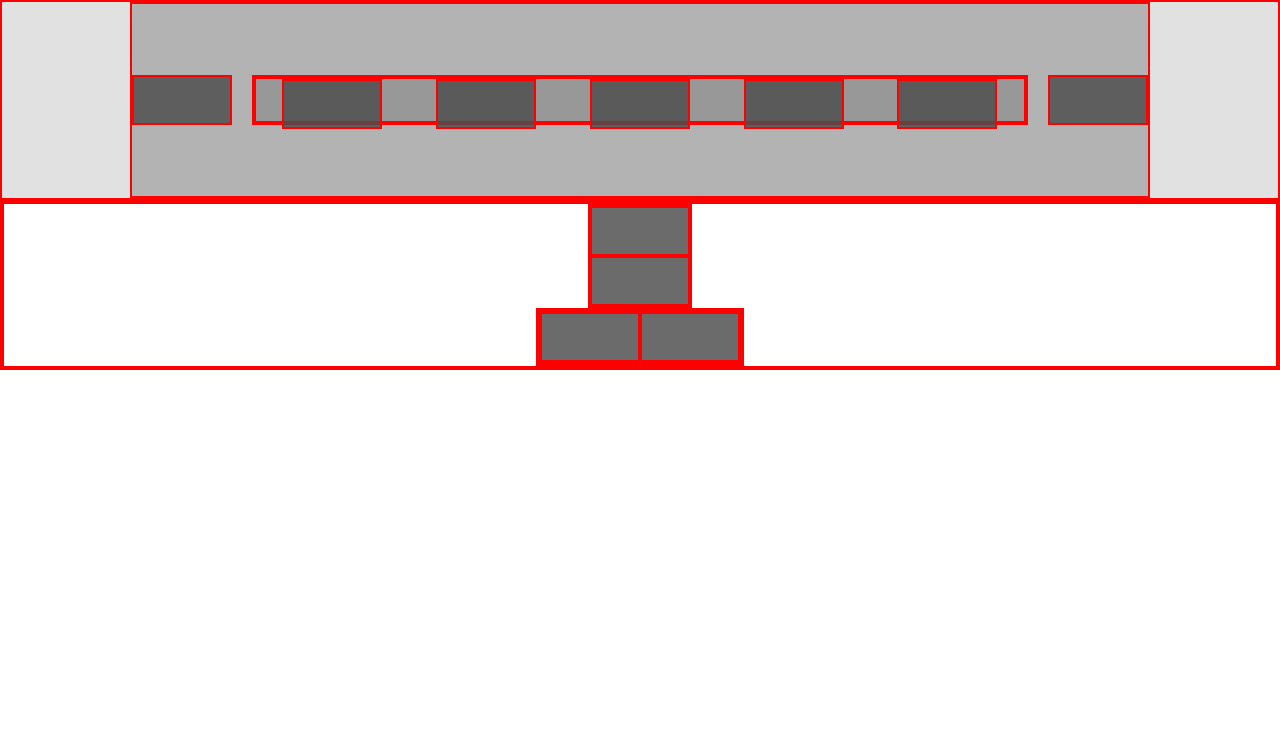
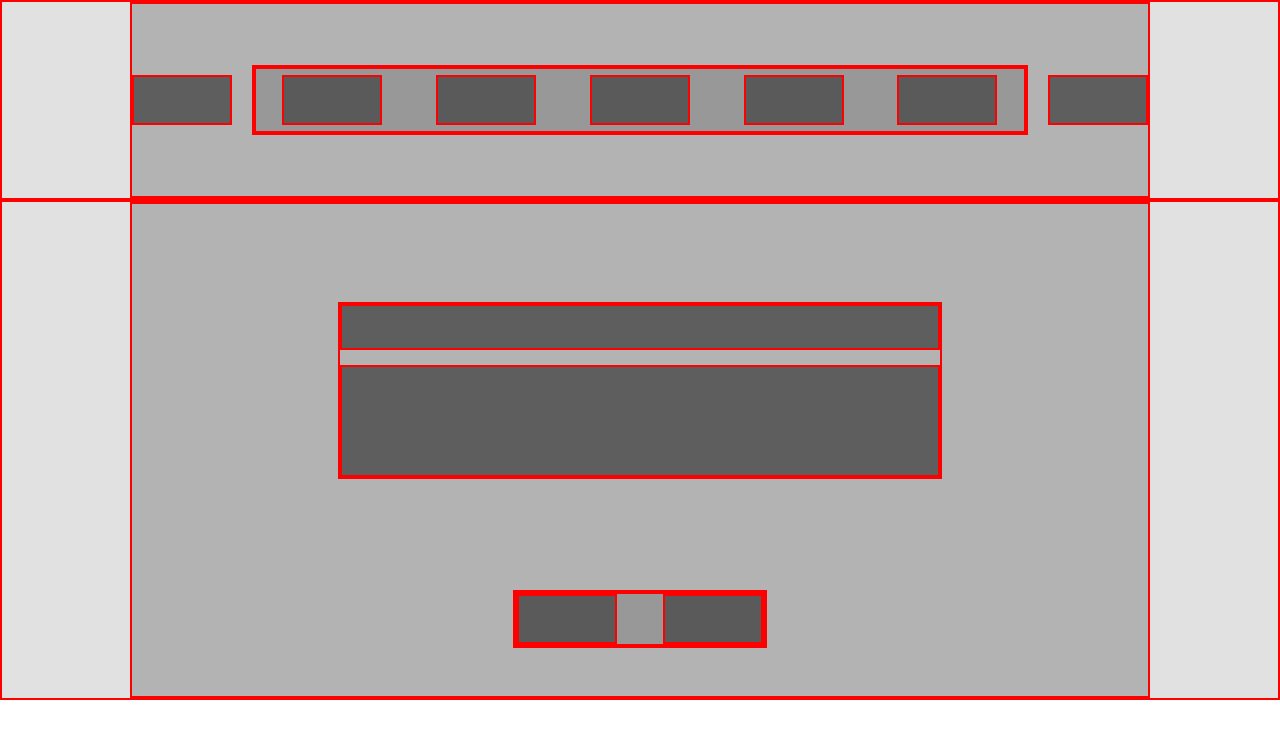
Before and after one commit to danilopiccinni/htmlcss-struttura-discord, a plain HTML site: page index.html in a window 1280 px wide. Drawn offline with Linux system fonts and the light colour scheme.

Commit message:
build: style header con tutti gli elementi

```diff
--- a/css/style.css
+++ b/css/style.css
@@ -19,6 +19,7 @@ div.cont-nav{
 
 
 /* probabilmente dopo varrà per tutto il progetto */
+    max-width: 80%;
     height: 100%;
     margin-left: auto;
     margin-right: auto;
@@ -36,7 +37,7 @@ div.links {
     width: 80%;
 
                      /* debug */
-                        height: 50px;
+                        height: 70px;
                         background-color: rgba(65, 65, 65, 0.229);
                     /* /debug */
 }
@@ -75,10 +76,40 @@ ul.links{
                         }
                 /* /debug nav*/
 
+
+
+
+
+
+
+header {
+    width: 100%;
+    height: 500px;
+
+                        /* debug */
+                        background-color: rgba(128, 128, 128, 0.239);
+                        /* /debug */
+
+
+}
+
+
 div.cont-header {
     display: flex;
     align-items: center;
     flex-direction: column;
+    flex-wrap: wrap;
+    justify-content: space-around;
+
+    gap: 15px;
+
+    padding-top: 50px;
+    max-width: 80%;
+
+                        /* debug */
+                        background-color: rgba(118, 117, 117, 0.423);
+                        /* /debug */
+
 
 /* probabilmente dopo varrà per tutto il progetto */
     height: 100%;
@@ -88,32 +119,52 @@ div.cont-header {
 }
 
 ul.link-header {
+    width: 250px;
+
     display: flex;
     flex-direction: row;
+    justify-content: space-between;
 
     list-style-type: none;
+
+                        /* debug */
+                        background-color: rgba(65, 65, 65, 0.229);
+                        /* /debug */
 }
+
+div.cont-title {
+    display: flex;
+    flex-direction: column;
+
+    gap: 15px;
+
+    height: 40%;
+}
+
                         /* dwbug */
                         ul.link-header li{
                             width: 100px;
                             height: 50px;
                             background-color: rgba(78, 78, 78, 0.831);
+
                         }
 
-                        .title-descript {
-                            width: 100px;
-                            height: 50px;
-                            background-color: rgba(78, 78, 78, 0.831);
-                        }
-
-                        .title {
-                            width: 100px;
-                            height: 50px;
+                        p {
+                            width: 600px;
+                            height: 200px;
                             background-color: rgba(78, 78, 78, 0.831);
                         }
 
                         h1 {
                             width: 600px;
-                            height: 200px;
+                            height: 80px;
+                            background-color: rgba(78, 78, 78, 0.831);
                         }
+
+
+
+
+
+
+
                         /* debug */
--- a/index.html
+++ b/index.html
@@ -78,13 +78,15 @@
         <!-- contenitore padre header -->
             <div class="cont-title">
 
-                <h1 class="title">
+
+                <h1 >
 
                     <!-- titolo della pagina -->
 
                 </h1>
 
-                <p class="title-descript">
+
+                <p>
 
                     <!-- un po di testo di descrizione -->
 
@@ -95,7 +97,7 @@
 
 
         <!-- contenitore link download/web -->
-            <div class="cont-header" >
+            <div class="cont-link" >
 
                 <ul class="link-header">
 
@@ -115,6 +117,7 @@
         </div>
    <!-- /contenitore padre header -->
 
+
     </header>
 </body>
 </html>
```
